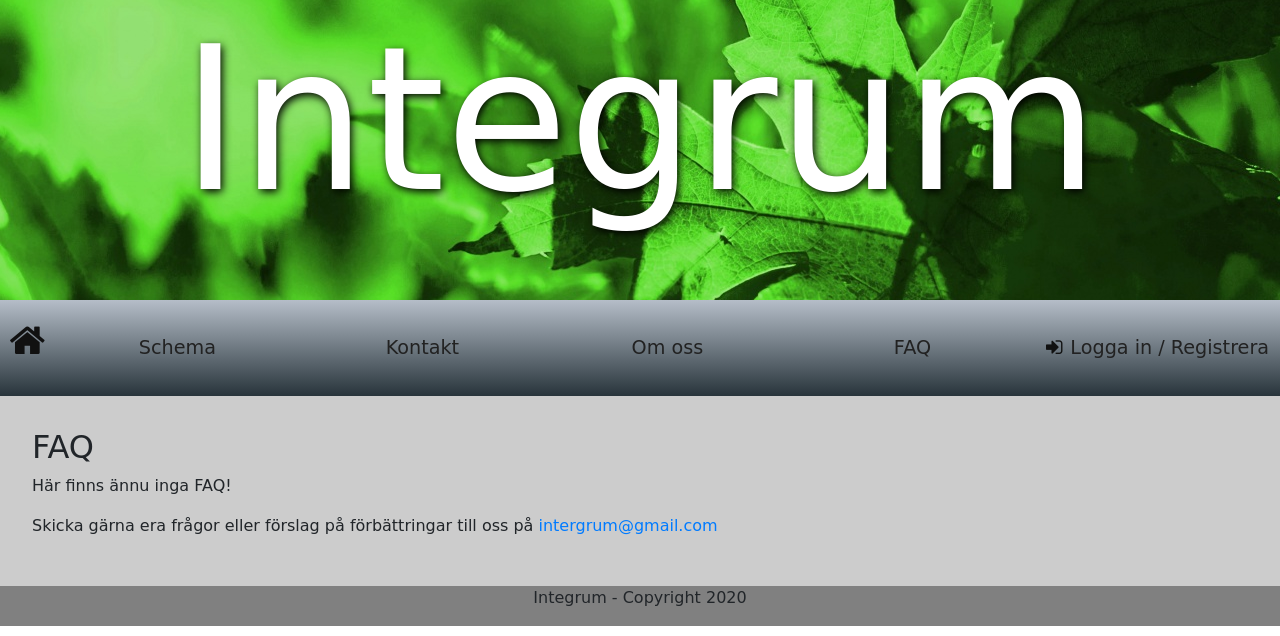
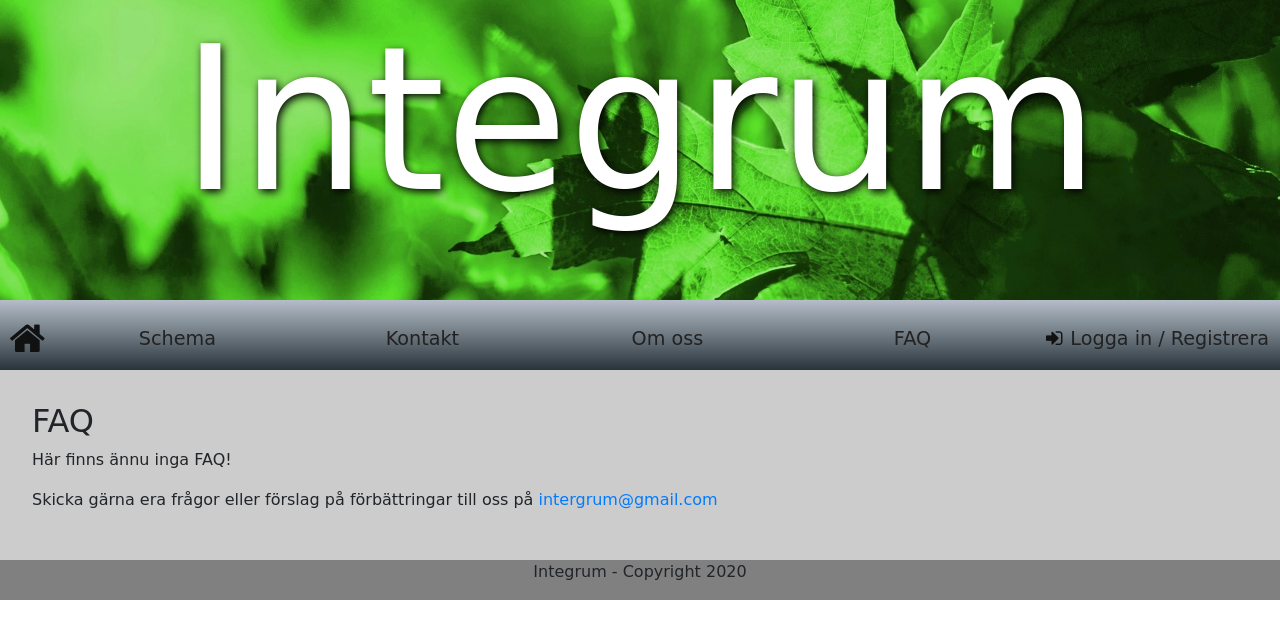
Before and after one commit to wiktorssonn/Integrum, a Python web app: template flask/templates/faq.html in a window 1280 px wide. Shown: the top 636 px of the page. Run offline with Jinja, Linux system fonts and the light colour scheme; the template is opened without the code that fills it, so the values that code supplies are empty; some libraries are stand-ins or nearby versions; some web fonts are replaced.

Commit message:
CSS
Changed navbar

```diff
--- a/flask/static/css/style.css
+++ b/flask/static/css/style.css
@@ -47,6 +47,8 @@ body {
     display: flex;
     flex-direction: row;
     justify-content: start;
+    align-items: center;
+    height: 70px;
 
     font-size: 1.2em;
 
@@ -56,7 +58,7 @@ body {
     text-decoration: none;
     color: #222;
     padding: 0.5em;
-    line-height: 4em;
+    line-height: 3em;
     font-size: 1em;
     height:100%;
     width:50%;
```
